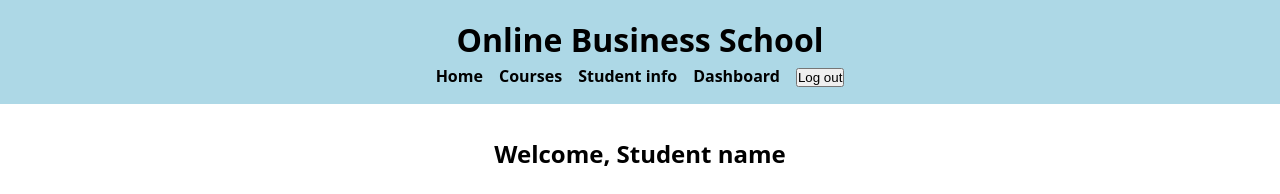
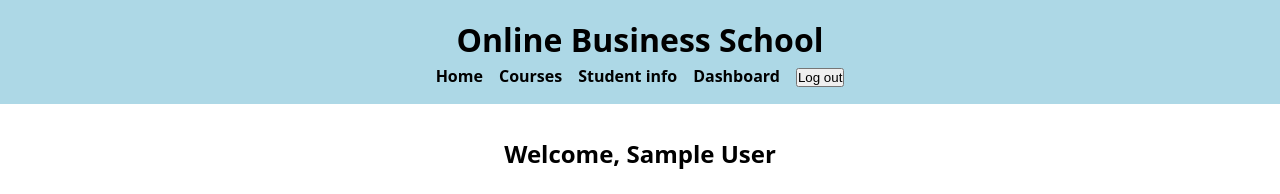
Before and after one commit to linber74/online-business-school-frontend, a React (Vite) app: page /dashboard in a window 1280 px wide. Shown: the top 194 px of the page. Built offline with nearby package versions, Linux system fonts and the light colour scheme; sample sign-in values are in the browser's storage.

Commit message:
Add AuthContext, protected routes and logout

```diff
--- a/src/pages/Dashboard.tsx
+++ b/src/pages/Dashboard.tsx
@@ -1,10 +1,14 @@
 import "./Dashboard.css";
 import Card from "../components/Card";
+import { useAuth } from "../context/AuthContext";
 
 function Dashboard() {
+
+  const { user } = useAuth();
+
   return (
     <main className="dashboard">
-      <h2>Welcome, Student name</h2> {/* platshållare tills login finns*/}
+      <h2>Welcome, {user?.name}</h2>
       <div className="card-list">
         <Card title="My Courses" text="See your enrolled courses" />
         <Card title="Profile" text="Your profile (coming later)"/>
```
